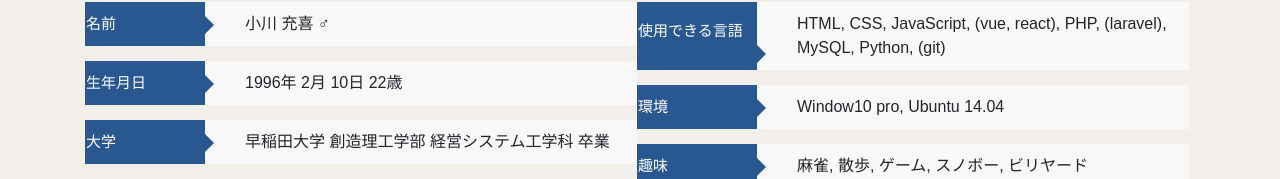
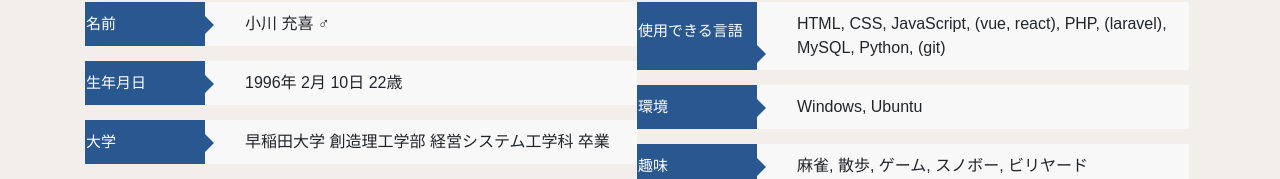
Before and after one commit to MitsukiOgawa/portfolio, a React (Create React App) app: page /profile in a window 1280 px wide. Shown: the part 186-365 px from the top of the page. Built offline with nearby package versions, Linux system fonts and the light colour scheme.

Commit message:
change learn environment

```diff
--- a/src/Profile.js
+++ b/src/Profile.js
@@ -60,7 +60,7 @@ export default class Profile extends Component {
                           </tr>
                         <tr>
                           <th>環境</th>
-                          <td>Window10 pro, Ubuntu 14.04</td>
+                          <td>Windows, Ubuntu</td>
                         </tr>
                         <tr>
                           <th>趣味</th>
```
